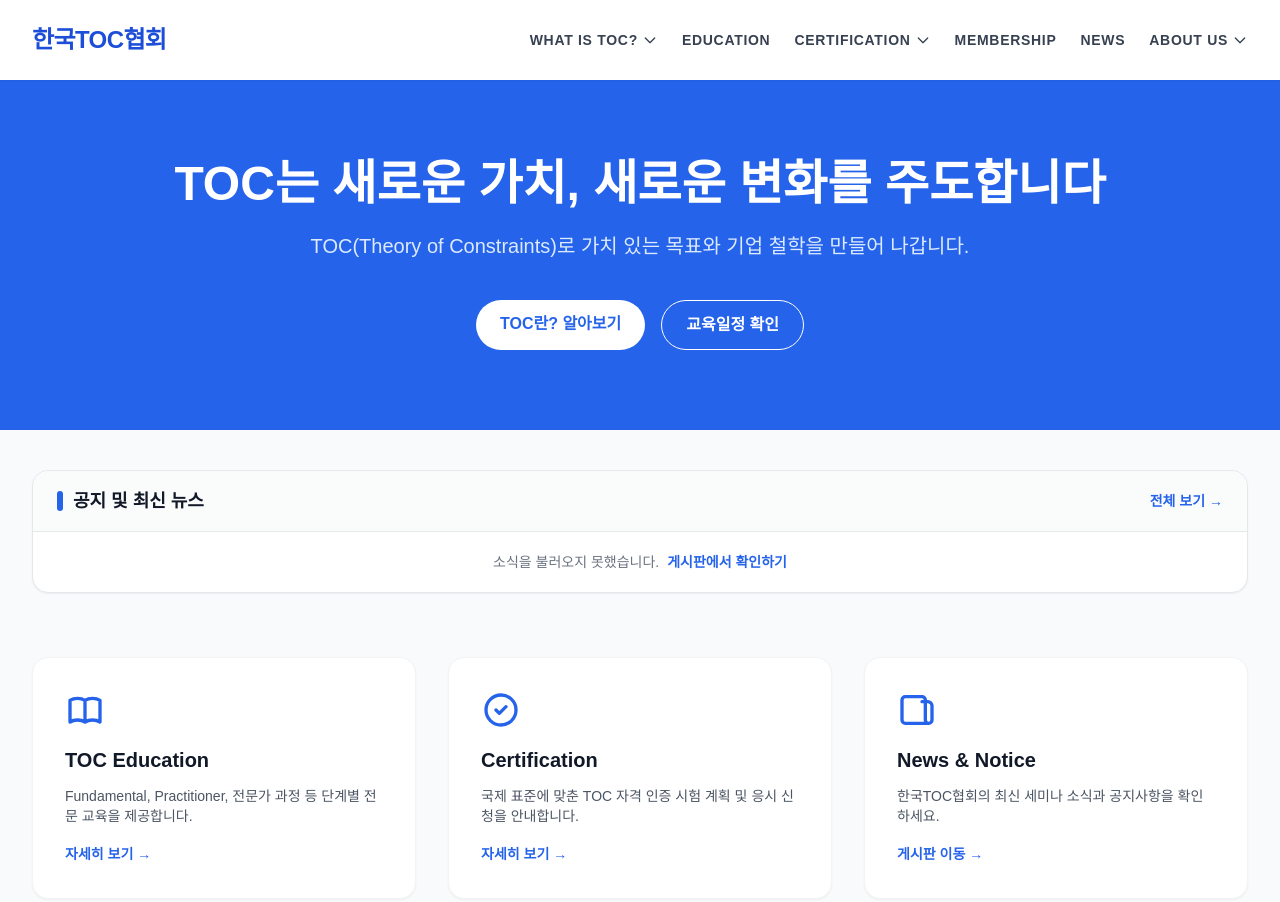
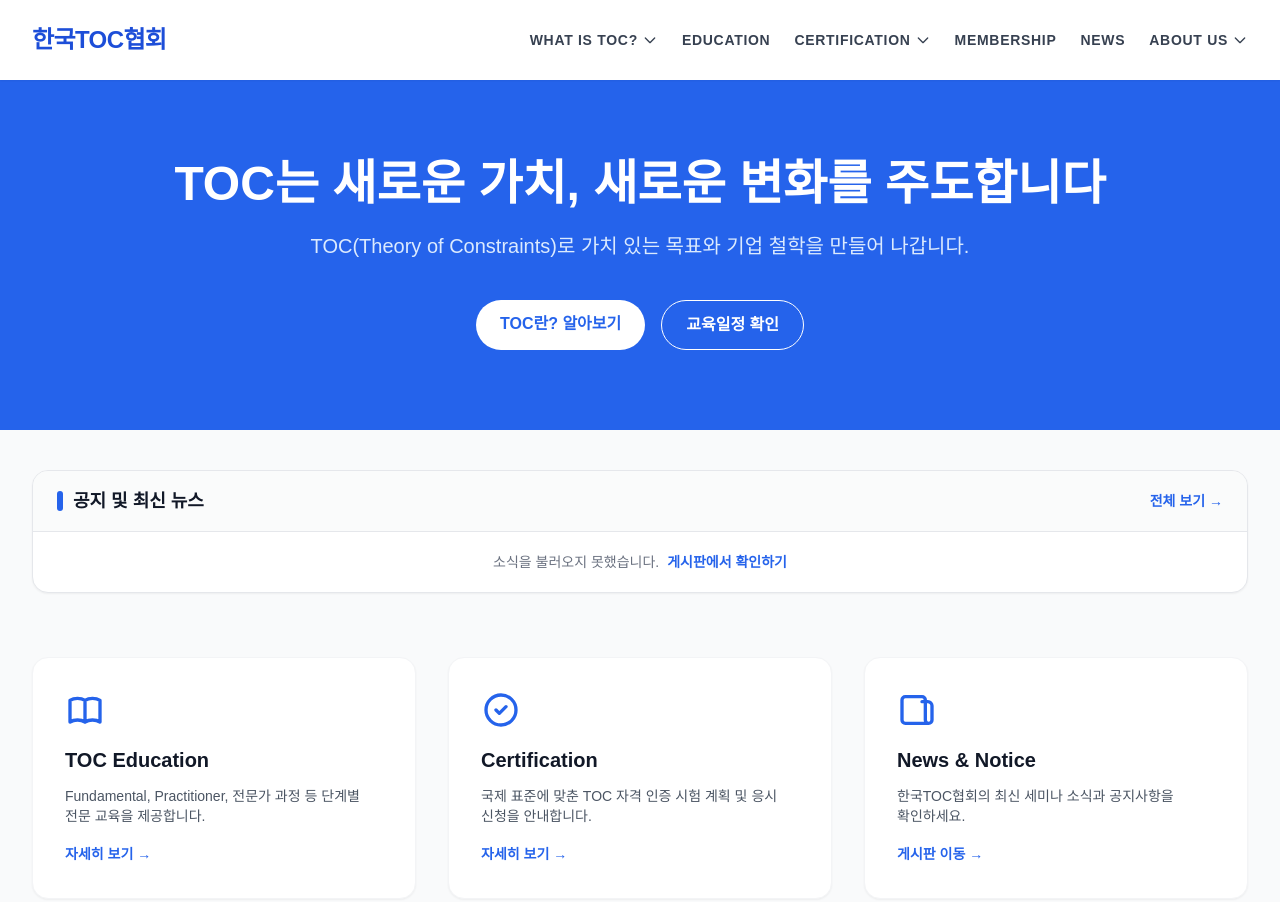
Before and after one commit to tockoreaorg/homepage, a plain HTML site: page index.html in a window 1280 px wide. Shown: the top 902 px of the page. Drawn offline with nearby package versions, Linux system fonts and the light colour scheme; no server answers; a web font is replaced by a local one.

Commit message:
Prevent Korean word-breaking across all HTML pages

```diff
--- a/index.html
+++ b/index.html
@@ -13,6 +13,8 @@
     <style>
         body {
             font-family: 'Pretendard', sans-serif;
+            word-break: keep-all;
+            overflow-wrap: break-word;
         }
 
         /* 데스크톱 환경 메뉴 호버 및 포커스 드롭다운 구현 */
```
Also changed, not shown: 5fs.html (+2 -0 lines), about.html (+2 -0 lines), appl-exam.html (+2 -0 lines), ccpm.html (+2 -0 lines), certification.html (+2 -0 lines), dbr.html (+2 -0 lines), education.html (+2 -0 lines), exam-plan.html (+2 -0 lines), exam-reg.html (+2 -0 lines), fund-exam.html (+2 -0 lines), history.html (+2 -0 lines), membership.html (+2 -0 lines), mta.html (+2 -0 lines), news-admin.html (+2 -0 lines), 5 more files.
